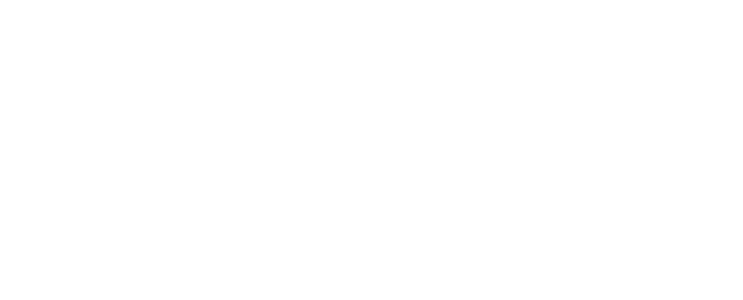
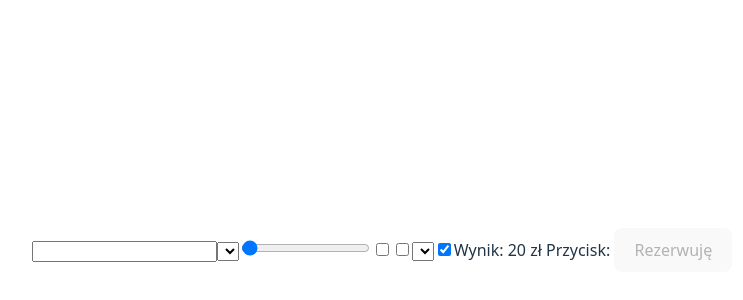
Before and after one commit to oskarnuch/web-mazurska-przystan-Chalupa-Chenski, a React (Vite) app: page / in a window 1280 px wide. Shown: the part 150-450 px from the top of the page, without its empty margins (258-1001 px from the left). Built offline with nearby package versions, Linux system fonts and the light colour scheme.

Commit message:
Add event handlers and basic UI for test + button validaton

```diff
--- a/src/App.tsx
+++ b/src/App.tsx
@@ -1,10 +1,11 @@
-import { useState } from 'react'
+import {type ChangeEvent, useState} from 'react'
 import './App.css'
 
 type Sprzet = 'kajak' | 'rower' | 'omega'
 
 function App() {
 
+    //usestate
     const [imie, setImie] = useState<string>('');
     const [sprzet, setSprzet] = useState<Sprzet>('kajak');
     const [godziny, setGodziny] = useState<number>(1);
@@ -13,6 +14,23 @@
     const [platnosc, setPlatnosc] = useState<'Karta' | 'blik'>('blik');
     const [regulamin, setRegulamin] = useState<boolean>(true);
 
+    //handlery
+    const handleName =
+        (e: ChangeEvent<HTMLInputElement>) => setImie(e.target.value);
+    const handleSprzet =
+        (e: ChangeEvent<HTMLSelectElement>) => setSprzet(e.target.value as Sprzet);
+    const handleHours =
+        (e: ChangeEvent<HTMLInputElement>) => setGodziny(Number(e.target.value));
+    const handleKapok =
+        (e: ChangeEvent<HTMLInputElement>) => setKapok(e.target.checked);
+    const handleInstruktor =
+        (e: ChangeEvent<HTMLInputElement>) => setInstruktor(e.target.checked);
+    const handlePlatnosc =
+        (e: ChangeEvent<HTMLSelectElement>) => setPlatnosc(e.target.value as 'Karta' | 'blik');
+    const handleRegulamin =
+        (e: ChangeEvent<HTMLInputElement>) => setRegulamin(e.target.checked);
+
+    //funkcja
     const calculateTotal = (): number => {
         const ceny = {
             kajak: 20,
@@ -23,9 +41,25 @@
         if (instruktor) suma += 50 * godziny;
         if (kapok) suma += 5;
         return suma;
-    }
+    };
 
+    const isFormValid = imie.length > 0 && regulamin;
 
+    //html
+    return (
+        <>
+            <input value={imie} onChange={handleName} />
+            <select value={sprzet} onChange={handleSprzet}>...</select>
+            <input type="range" value={godziny} onChange={handleHours} />
+            <input type="checkbox" checked={kapok} onChange={handleKapok} />
+            <input type="checkbox" checked={instruktor} onChange={handleInstruktor} />
+            <select value={platnosc} onChange={handlePlatnosc}>...</select>
+            <input type="checkbox" checked={regulamin} onChange={handleRegulamin} />
+
+            Wynik: {calculateTotal()} zł
+            Przycisk: <button disabled={!isFormValid}>Rezerwuję</button>
+        </>
+    );
 }
 
 export default App
```
